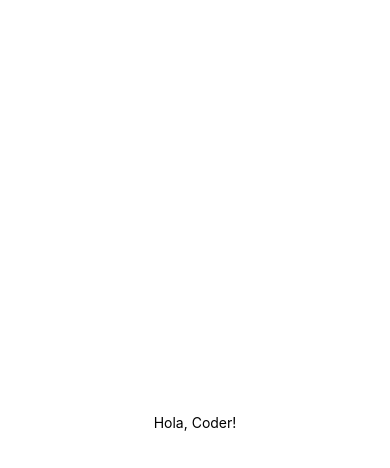
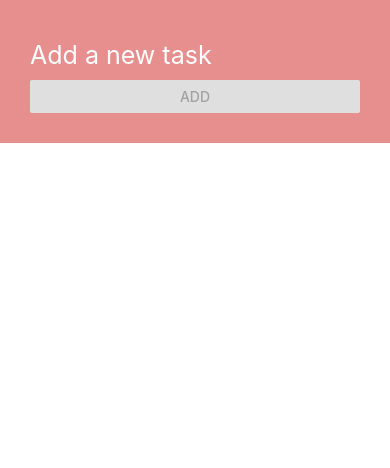
Before and after one commit to aguirre-ivan/reactnative-coderhouse, a React Native app: screen / in a window 390 px wide. Shown: the top 468 px of the page. Built offline with nearby package versions, Linux system fonts and the light colour scheme.

Commit message:
Added basic addTask function

```diff
--- a/App.js
+++ b/App.js
@@ -1,11 +1,55 @@
-import { StatusBar } from 'expo-status-bar';
-import { StyleSheet, Text, View } from 'react-native';
+import React, { useState } from 'react';
+import { StyleSheet, Text, TextInput, View, Button } from 'react-native';
 
 export default function App() {
+  const [task, setTask] = useState('');
+  const [tasks, setTasks] = useState([]);
+
+  const onHandlerChange = (text) => {
+    setTask(text);
+  };
+
+  const onHandlerSubmit = () => {
+    setTasks([
+      ...tasks,
+      {
+        id: Math.random().toString(),
+        value: task
+      }
+    ]);
+    setTask('');
+  }
   return (
+
     <View style={styles.container}>
-      <Text>Hola, Coder!</Text>
-      <StatusBar style="auto" />
+      <View style={styles.inputContainer}>
+        <TextInput style={styles.input}
+          placeholder='Add a new task'
+          autoComplete='off'
+          autoCorrect={false}
+          autoCapitalize='none'
+          value={task}
+          onChangeText={onHandlerChange}
+        />
+        <Button title='Add'
+          color='#F2CCC3'
+          onPress={onHandlerSubmit}
+          disabled={!task}
+        />
+      </View>
+      <View style={styles.listContainer}>
+        {
+          tasks.map((item) => (
+            <View style={styles.itemContainer}>
+              <Text key={item.id}
+                style={styles.itemList}
+              >
+                {item.value}
+              </Text>
+            </View>
+          ))
+        }
+      </View>
     </View>
   );
 }
@@ -14,7 +58,30 @@ const styles = StyleSheet.create({
   container: {
     flex: 1,
     backgroundColor: '#fff',
-    alignItems: 'center',
-    justifyContent: 'center',
   },
+  inputContainer: {
+    padding: 30,
+    backgroundColor: '#E78F8E'
+  },
+  input: {
+    borderBottomColor: '#E78F8E',
+    borderBottomWidth: 1,
+    height: 50,
+    color: '#fff',
+    fontSize: 25,
+  },
+  listContainer: {
+    padding: 30
+  },
+  itemContainer: {
+    backgroundColor: '#FFE6E8',
+    marginBottom: 15,
+    paddingVertical: 20,
+    paddingHorizontal: 10,
+    borderRadius: 10,
+  },
+  itemList: {
+    fontSize: 20,
+    fontWeight: 'bold'
+  }
 });
```
